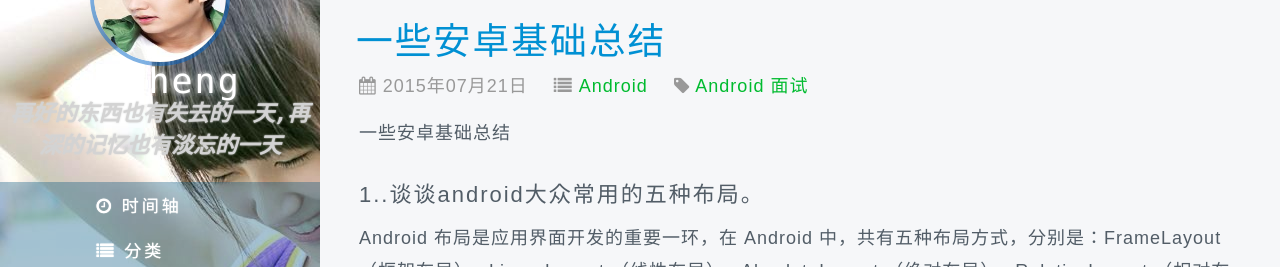
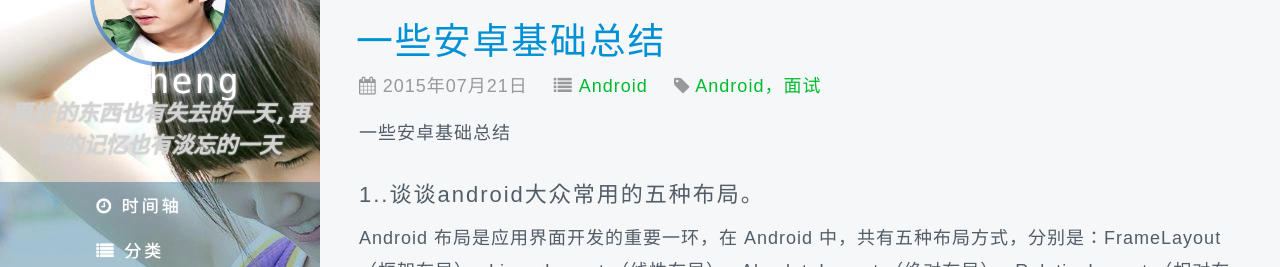
Before and after one commit to jucheng/jucheng.github.io, a Jekyll site: the page built from _posts/2015-7-21-Android-Interview.md, in a window 1280 px wide and 900 px high, cut to the strip 112-379 px from the top of the window. Built offline with Jekyll 4.4.1, drawn with Linux system fonts in a browser that asks for light colours; nearby versions of some CDN libraries; comment, search, counter and statistics services are not loaded.

```diff
--- a/_posts/2015-7-21-Android-Interview.md
+++ b/_posts/2015-7-21-Android-Interview.md
@@ -3,7 +3,7 @@ layout: post
 title: "一些安卓基础总结"
 date: 2015-7-21
 categories: Android
-tags: [Android,面试]
+tags: [Android，面试]
 ---
 一些安卓基础总结
 
```
